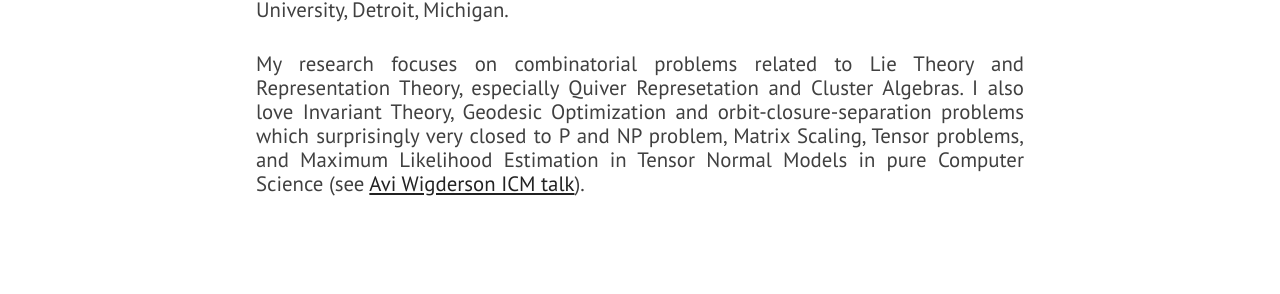
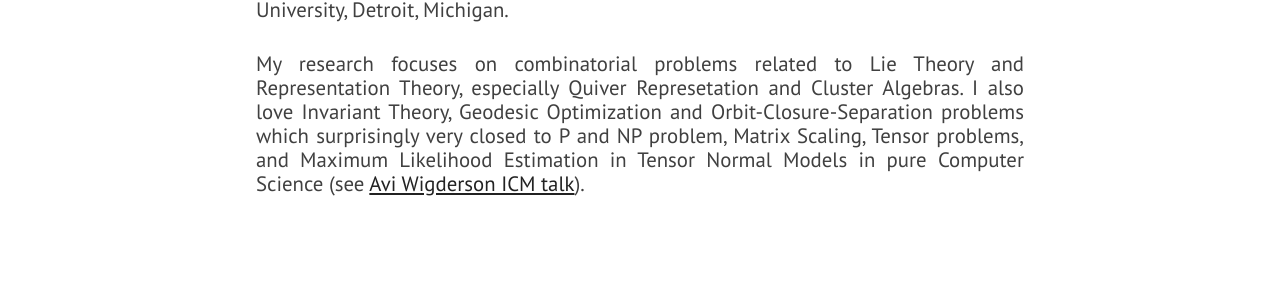
Before and after one commit to nguyendangson/sondangnguyen, a Jekyll site: the page built from index.html, in a window 1280 px wide and 900 px high, scrolled down 1182 px. Shown: the part 210-504 px from the top of the window. Built offline with Jekyll 4.4.1, drawn with Linux system fonts in a browser that asks for light colours; nearby versions of some CDN libraries.

```diff
--- a/_includes/about.html
+++ b/_includes/about.html
@@ -9,7 +9,7 @@ Before coming to Alabama, I earned a Master's degree in Optimization and Statist
 	    </p>
             <p class="paragraph-text justify-text">
 My research focuses on combinatorial problems related to Lie Theory and Representation Theory, especially Quiver Represetation and Cluster Algebras.
-	I also love Invariant Theory, Geodesic Optimization and orbit-closure-separation problems which surprisingly very closed to P and NP problem,
+	I also love Invariant Theory, Geodesic Optimization and Orbit-Closure-Separation problems which surprisingly very closed to P and NP problem,
 		    Matrix Scaling, Tensor problems, and Maximum Likelihood Estimation in Tensor Normal Models in pure Computer Science (see <a href="https://www.youtube.com/watch?v=oOnyful_oPY&ab_channel=InternationalMathematicalUnion">Avi Wigderson ICM talk</a>).
 
             </p>
```
